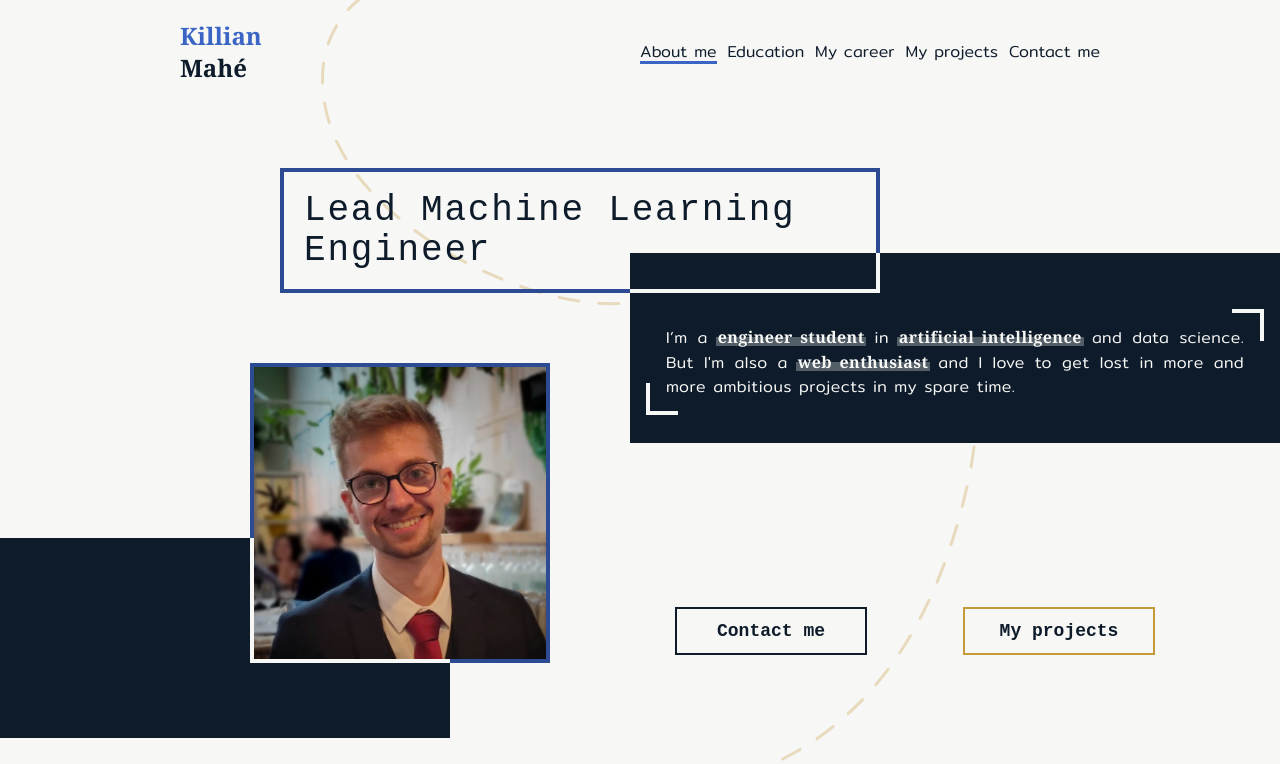
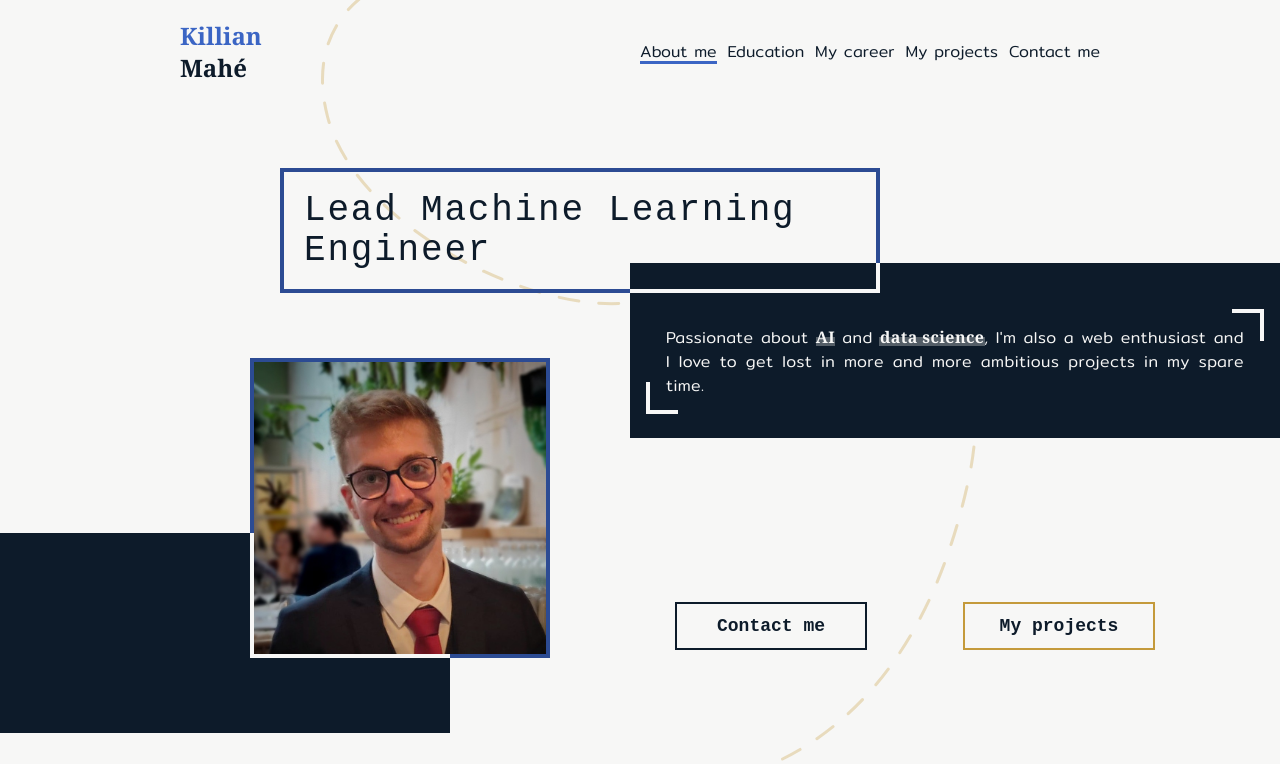
Before and after one commit to killian-mahe/portfolio, a Vue app: page /#/home in a window 1280 px wide. Shown: the top 764 px of the page. Built offline with nearby package versions, Linux system fonts and the light colour scheme; a web font is replaced by a local one.

Commit message:
Update profile description

```diff
--- a/src/components/About/Presentation.vue
+++ b/src/components/About/Presentation.vue
@@ -7,8 +7,7 @@
       </div>
       <div class="w-full bg-black-blue">
         <TextContainer theme="dark" class="text-white tracking-wide font-sans font-light text-justify m-4">
-          I’m a <span class="text-important-dark">engineer student</span> in <span class="text-important-dark">artificial intelligence</span> and data science.
-          But I'm also a <span class="text-important-dark">web enthusiast</span> and I love to get lost in more and more ambitious projects in my spare time.
+          Passionate about <span class="text-important-dark">AI</span> and <span class="text-important-dark">data science</span>, I'm also a web enthusiast and I love to get lost in more and more ambitious projects in my spare time.
         </TextContainer>
       </div>
     </div>
@@ -23,8 +22,7 @@
       <div class="bottom-box flex flex-col">
         <div class="main-box"></div>
         <TextContainer theme="dark" class="text-white tracking-wide font-sans font-light text-justify m-4">
-          I’m a <span class="text-important-dark">engineer student</span> in <span class="text-important-dark">artificial intelligence</span> and data science.
-          But I'm also a <span class="text-important-dark">web enthusiast</span> and I love to get lost in more and more ambitious projects in my spare time.
+          Passionate about <span class="text-important-dark">AI</span> and <span class="text-important-dark">data science</span>, I'm also a web enthusiast and I love to get lost in more and more ambitious projects in my spare time.
         </TextContainer>
         </div>
     </div>
@@ -46,7 +44,7 @@ export default {
 .container {
   @apply relative;
   width: 1000px;
-  height: 275px;
+  height: 270px;
 }
 
 .bordered-box {
@@ -62,7 +60,7 @@ export default {
 .main-box {
   @apply border-b-4 border-r-4 border-b-white border-r-white;
   width: 250px;
-  height: 40px;
+  height: 30px;
 }
 
 .bottom-box {
@@ -70,6 +68,6 @@ export default {
   bottom: 0;
   right: 0;
   width: 650px;
-  height: 190px;
+  height: 175px;
 }
 </style>
```
